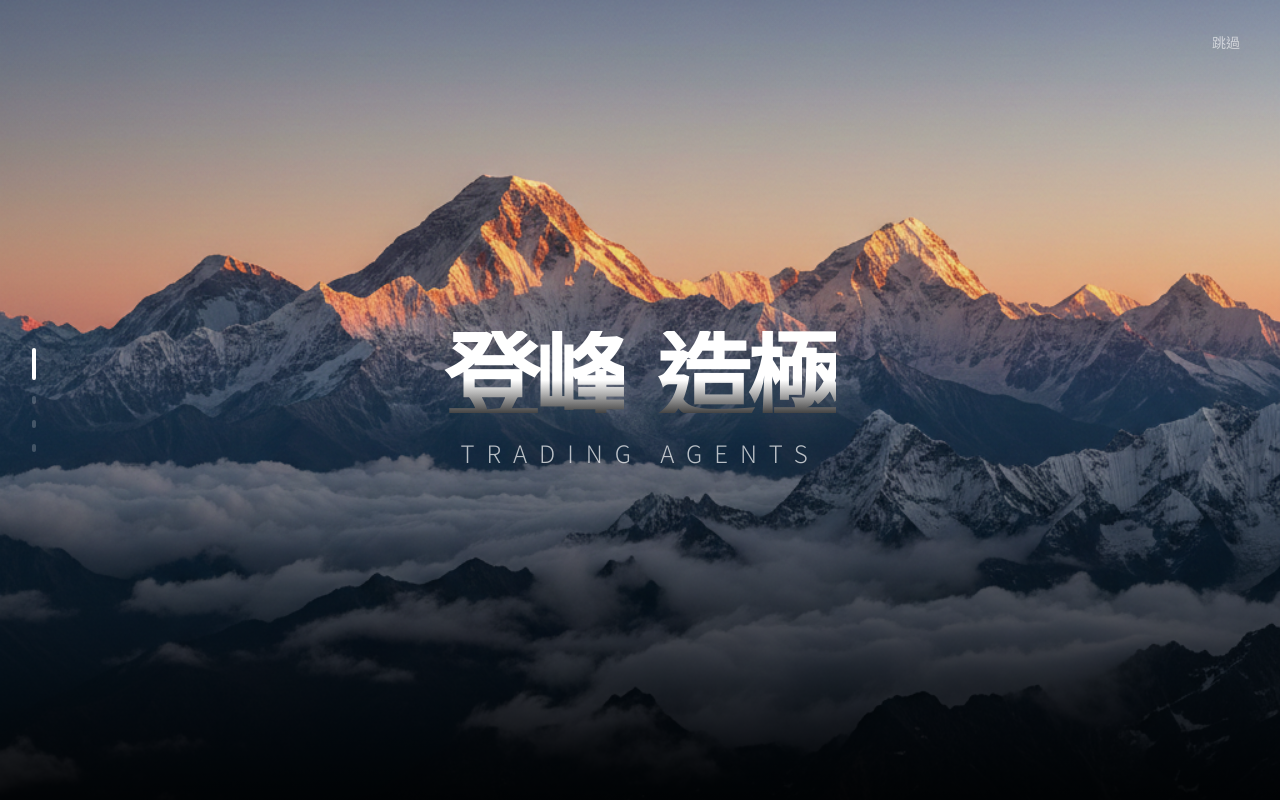
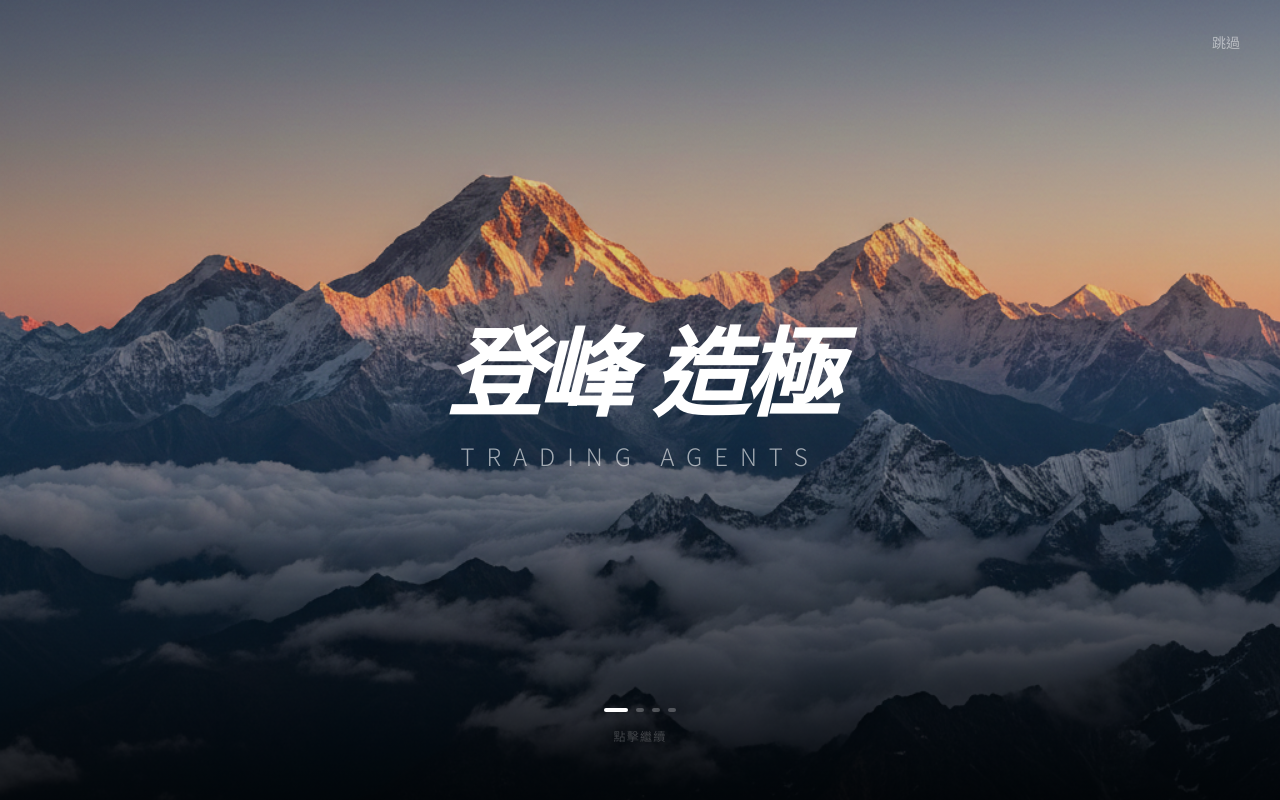
Before and after one commit to Charlie42725/AI-trader, a Next.js app in the folder frontend/: page / in a window 1280 px wide. Built offline with nearby package versions, Linux system fonts and the light colour scheme.

Commit message:
PWA + mainfest

```diff
--- a/frontend/src/components/Onboarding.tsx
+++ b/frontend/src/components/Onboarding.tsx
@@ -1,5 +1,5 @@
 "use client";
-import { useState, useRef, useEffect } from "react";
+import { useState, useRef, useEffect, useCallback } from "react";
 import DecisionBadge from "./DecisionBadge";
 import Image from "next/image";
 
@@ -10,206 +10,230 @@ const steps = [
     titlePart2: "造極",
     subTitle: "TRADING AGENTS",
     description: "開啟你的智能交易時代",
-    bg: "/hero-mountain.jpg"
+    bg: "/hero-mountain.jpg",
   },
   {
     title: "實踐攀登",
     description: "一步一腳印，在市場波動中尋找最穩健的路徑。",
-    icon: "",
-    bg: "/hero-climber.jpg"
+    bg: "/hero-climber.jpg",
   },
   {
     title: "投資利器",
     description: "頂尖 AI 辯證工具，是你征服高峰的必備裝備。",
     element: <DecisionBadge signal="BUY" />,
-    bg: "/hero-tools.jpg"
+    bg: "/hero-tools.jpg",
   },
   {
     isFinal: true,
     title: "著手計畫",
     description: "準備好征服屬於你的財富高峰了嗎？",
-    bg: "black"
-  }
+    bg: "black",
+  },
 ];
 
 export default function Onboarding() {
-  const [scrollRatio, setScrollRatio] = useState(0);
+  const [current, setCurrent] = useState(0);
+  const [direction, setDirection] = useState<"next" | "prev">("next");
   const [isVisible, setIsVisible] = useState(true);
   const [hasSeenOnboarding, setHasSeenOnboarding] = useState<boolean | null>(null);
 
-  // 檢查是否已看過 onboarding
+  // Swipe tracking
+  const touchStart = useRef<{ x: number; y: number } | null>(null);
+
   useEffect(() => {
     const seen = localStorage.getItem("hasSeenOnboarding") === "true";
     setHasSeenOnboarding(seen);
-    if (seen) {
-      setIsVisible(false);
-    }
+    if (seen) setIsVisible(false);
   }, []);
 
-  const handleScroll = (e: React.UIEvent<HTMLDivElement>) => {
-    const { scrollTop, scrollHeight, clientHeight } = e.currentTarget;
-    const maxScroll = scrollHeight - clientHeight;
-    setScrollRatio(Math.min(Math.max(scrollTop / maxScroll, 0), 1));
-  };
+  const goNext = useCallback(() => {
+    if (current < steps.length - 1) {
+      setDirection("next");
+      setCurrent((p) => p + 1);
+    }
+  }, [current]);
+
+  const goPrev = useCallback(() => {
+    if (current > 0) {
+      setDirection("prev");
+      setCurrent((p) => p - 1);
+    }
+  }, [current]);
 
   const handleDismiss = () => {
     setIsVisible(false);
     localStorage.setItem("hasSeenOnboarding", "true");
   };
 
-  // 等待客戶端 hydration
+  // Touch handlers for swipe
+  const onTouchStart = (e: React.TouchEvent) => {
+    touchStart.current = { x: e.touches[0].clientX, y: e.touches[0].clientY };
+  };
+
+  const onTouchEnd = (e: React.TouchEvent) => {
+    if (!touchStart.current) return;
+    const dx = e.changedTouches[0].clientX - touchStart.current.x;
+    const dy = e.changedTouches[0].clientY - touchStart.current.y;
+    touchStart.current = null;
+
+    // Only trigger if horizontal swipe is dominant and > 50px
+    if (Math.abs(dx) > Math.abs(dy) && Math.abs(dx) > 50) {
+      if (dx < 0) goNext();  // swipe left → next
+      else goPrev();          // swipe right → prev
+    }
+  };
+
+  // Tap to advance (non-final pages)
+  const handleTap = (e: React.MouseEvent) => {
+    // Don't advance if tapping a button
+    if ((e.target as HTMLElement).closest("button")) return;
+    if (current < steps.length - 1) goNext();
+  };
+
   if (hasSeenOnboarding === null) return null;
   if (!isVisible) return null;
 
-  return (
-    <div className="fixed inset-0 z-[200] bg-black overflow-hidden font-sans select-none">
-
-      {/* 1. 背景層：線性連續過渡 */}
-      <div className="absolute inset-0 z-0">
-        {steps.map((step, i) => {
-          const range = 1 / (steps.length - 1);
-          const center = i * range;
-          const opacity = Math.max(0, 1 - Math.abs(scrollRatio - center) * 3);
-          const scale = 1 + scrollRatio * -0;
-          const blur = i === 1 && scrollRatio > 0.4 ? (scrollRatio - 0.4) * 20 : 0;
-
-          if (step.bg === "black") {
-            return <div key={i} className="absolute inset-0 bg-black" style={{ opacity }} />;
-          }
+  const step = steps[current];
+  const isFirst = current === 0;
+  const isFinal = current === steps.length - 1;
 
   return (
     <div
+      className="fixed inset-0 z-[200] bg-black overflow-hidden font-sans select-none"
+      onTouchStart={onTouchStart}
+      onTouchEnd={onTouchEnd}
+      onClick={handleTap}
+    >
+      {/* 背景圖層 */}
+      {steps.map((s, i) => {
+        if (s.bg === "black") {
+          return (
+            <div
               key={i}
-              className="absolute inset-0 bg-transition-apple"
+              className="absolute inset-0 bg-black transition-opacity duration-700"
+              style={{ opacity: i === current ? 1 : 0 }}
+            />
+          );
+        }
+        return (
+          <div
+            key={i}
+            className="absolute inset-0 transition-all duration-700"
             style={{
-                opacity,
-                transform: `scale(${scale})`,
-                filter: `blur(${blur}px)`
+              opacity: i === current ? 1 : 0,
+              transform: i === current ? "scale(1)" : "scale(1.05)",
             }}
           >
             <Image
-                src={step.bg}
+              src={s.bg}
               alt="bg"
               fill
               className="object-cover"
-                priority={i === 0}
+              priority={i <= 1}
             />
-              <div className="absolute inset-0 bg-gradient-to-b from-transparent via-black/10 to-black opacity-90" />
+            <div className="absolute inset-0 bg-gradient-to-b from-black/20 via-black/10 to-black/80" />
           </div>
         );
       })}
+
+      {/* 內容層 */}
+      <div className="relative z-10 h-full flex flex-col">
+        {/* 跳過按鈕 */}
+        {!isFinal && (
+          <div className="flex justify-end p-4 md:p-6">
+            <button
+              onClick={handleDismiss}
+              className="px-4 py-2 text-xs md:text-sm text-white/50 hover:text-white/90 transition-colors"
+            >
+              跳過
+            </button>
           </div>
+        )}
+        {isFinal && <div className="p-4 md:p-6" />}
 
-      {/* 2. 內容控制層：超長捲軸容器 */}
+        {/* 主內容 */}
+        <div className="flex-1 flex flex-col items-center justify-center px-6">
           <div
-        onScroll={handleScroll}
-        className="relative z-10 h-full overflow-y-auto no-scrollbar"
+            key={current}
+            className={`flex flex-col items-center text-center ${
+              direction === "next"
+                ? "animate-in fade-in slide-in-from-right-8 duration-500"
+                : "animate-in fade-in slide-in-from-left-8 duration-500"
+            }`}
           >
-        <div className="relative h-[600vh]">
-
-          {/* 第一階段：標題左右分散 */}
-          <div
-            className="sticky top-0 h-screen flex flex-col items-center justify-center pointer-events-none px-4"
-            style={{
-              opacity: Math.max(0, 1 - scrollRatio * 4),
-              transform: `scale(${1 - scrollRatio * 0.2})`
-            }}
-          >
-            <div className="flex justify-center items-center gap-4 md:gap-8 mb-4 md:mb-6">
-              <h1
-                className="hero-title"
-                style={{ transform: `translateX(${-scrollRatio * 400}px)` }}
-              >
-                登峰
+            {/* Hero page */}
+            {isFirst && (
+              <>
+                <div className="flex justify-center items-center gap-3 md:gap-6 mb-4 md:mb-6">
+                  <h1 className="text-5xl md:text-8xl font-black text-white italic tracking-tighter">
+                    {step.titlePart1}
                   </h1>
-              <h1
-                className="hero-title"
-                style={{ transform: `translateX(${scrollRatio * 400}px)` }}
-              >
-                造極
+                  <h1 className="text-5xl md:text-8xl font-black text-white italic tracking-tighter">
+                    {step.titlePart2}
                   </h1>
                 </div>
-            <h2 className="text-lg md:text-2xl tracking-[0.3em] md:tracking-[0.5em] text-white/70 font-light">
-              {steps[0].subTitle}
+                <h2 className="text-sm md:text-2xl tracking-[0.3em] md:tracking-[0.5em] text-white/60 font-light">
+                  {step.subTitle}
                 </h2>
-          </div>
+              </>
+            )}
 
-          {/* 第二階段：實踐攀登 */}
-          <div
-            className="sticky top-0 h-screen flex flex-col items-center justify-center pointer-events-none px-4"
-            style={{
-              opacity: Math.max(0, 1 - Math.abs(scrollRatio - 0.33) * 6),
-              transform: `translateY(${(0.33 - scrollRatio) * 100}px)`
-            }}
-          >
-            <div className="text-6xl md:text-8xl mb-6 md:mb-8 drop-shadow-2xl">{steps[1].icon}</div>
+            {/* Middle pages */}
+            {!isFirst && !isFinal && (
+              <>
+                {step.element && (
+                  <div className="mb-8 md:mb-10">{step.element}</div>
+                )}
                 <h2 className="text-2xl md:text-4xl font-black mb-3 md:mb-4 tracking-tighter text-white italic">
-              {steps[1].title}
+                  {step.title}
                 </h2>
-            <p className="max-w-[280px] md:max-w-xs text-center text-white/50 text-base md:text-lg leading-tight font-medium">
-              {steps[1].description}
+                <p className="max-w-[280px] md:max-w-xs text-center text-white/50 text-sm md:text-lg leading-relaxed font-medium">
+                  {step.description}
                 </p>
-          </div>
+              </>
+            )}
 
-          {/* 第三階段：投資利器 */}
-          <div
-            className="sticky top-0 h-screen flex flex-col items-center justify-center pointer-events-none px-4"
-            style={{
-              opacity: Math.max(0, 1 - Math.abs(scrollRatio - 0.66) * 6),
-              transform: `scale(${0.9 + scrollRatio * 0.1})`
-            }}
-          >
-            <div className="mb-8 md:mb-10 scale-90 md:scale-110">{steps[2].element}</div>
-            <h2 className="text-2xl md:text-4xl font-black mb-3 md:mb-4 tracking-tighter text-white italic">
-              {steps[2].title}
-            </h2>
-            <p className="max-w-[280px] md:max-w-xs text-center text-white/50 text-base md:text-lg leading-tight font-medium">
-              {steps[2].description}
-            </p>
-          </div>
-
-          {/* 第四階段：著手計畫 */}
-          <div
-            className="sticky top-0 h-screen flex flex-col items-center justify-center px-4"
-            style={{ opacity: Math.max(0, (scrollRatio - 0.85) * 8) }}
-          >
+            {/* Final page */}
+            {isFinal && (
+              <>
                 <h2 className="text-xl md:text-3xl font-bold mb-8 md:mb-12 text-white/90 px-4 md:px-10 text-center max-w-md">
-              {steps[3].description}
+                  {step.description}
                 </h2>
                 <button
                   onClick={handleDismiss}
-              className="px-12 md:px-20 py-4 md:py-5 rounded-full bg-white text-black font-black text-lg md:text-xl active:scale-95 transition-all shadow-[0_0_40px_rgba(255,255,255,0.3)] cursor-pointer"
+                  className="px-12 md:px-20 py-4 md:py-5 rounded-full bg-white text-black font-black text-lg md:text-xl active:scale-95 transition-all shadow-[0_0_40px_rgba(255,255,255,0.3)]"
                 >
-              {steps[3].title}
+                  {step.title}
                 </button>
-          </div>
-
+              </>
+            )}
           </div>
         </div>
 
-      {/* 3. 側邊進度條 */}
-      <div className="absolute left-4 md:left-8 top-1/2 -translate-y-1/2 z-20 flex flex-col gap-3 md:gap-4">
+        {/* 底部：進度指示 + 提示 */}
+        <div className="pb-10 md:pb-14 flex flex-col items-center gap-4">
+          {/* 進度點 */}
+          <div className="flex gap-2">
             {steps.map((_, i) => (
               <div
                 key={i}
-            className="w-1 rounded-full transition-all duration-300"
+                className="h-1 rounded-full transition-all duration-300"
                 style={{
-              height: Math.round(scrollRatio * (steps.length - 1)) === i ? '32px' : '8px',
-              backgroundColor: Math.round(scrollRatio * (steps.length - 1)) === i ? 'white' : 'rgba(255,255,255,0.2)'
+                  width: i === current ? 24 : 8,
+                  backgroundColor: i === current ? "white" : "rgba(255,255,255,0.25)",
                 }}
               />
             ))}
           </div>
 
-      {/* 4. 跳過按鈕（僅在非最後階段顯示） */}
-      {scrollRatio < 0.85 && (
-        <button
-          onClick={handleDismiss}
-          className="absolute top-4 right-4 md:top-6 md:right-6 z-20 px-4 py-2 text-sm text-white/60 hover:text-white/90 transition-colors cursor-pointer"
-        >
-          跳過
-        </button>
+          {/* 點擊提示 */}
+          {!isFinal && (
+            <p className="text-[10px] md:text-xs text-white/30 tracking-widest font-medium animate-pulse">
+              點擊繼續
+            </p>
           )}
+        </div>
+      </div>
     </div>
   );
 }
```
Lines whose indentation alone changed are shown as unchanged.
